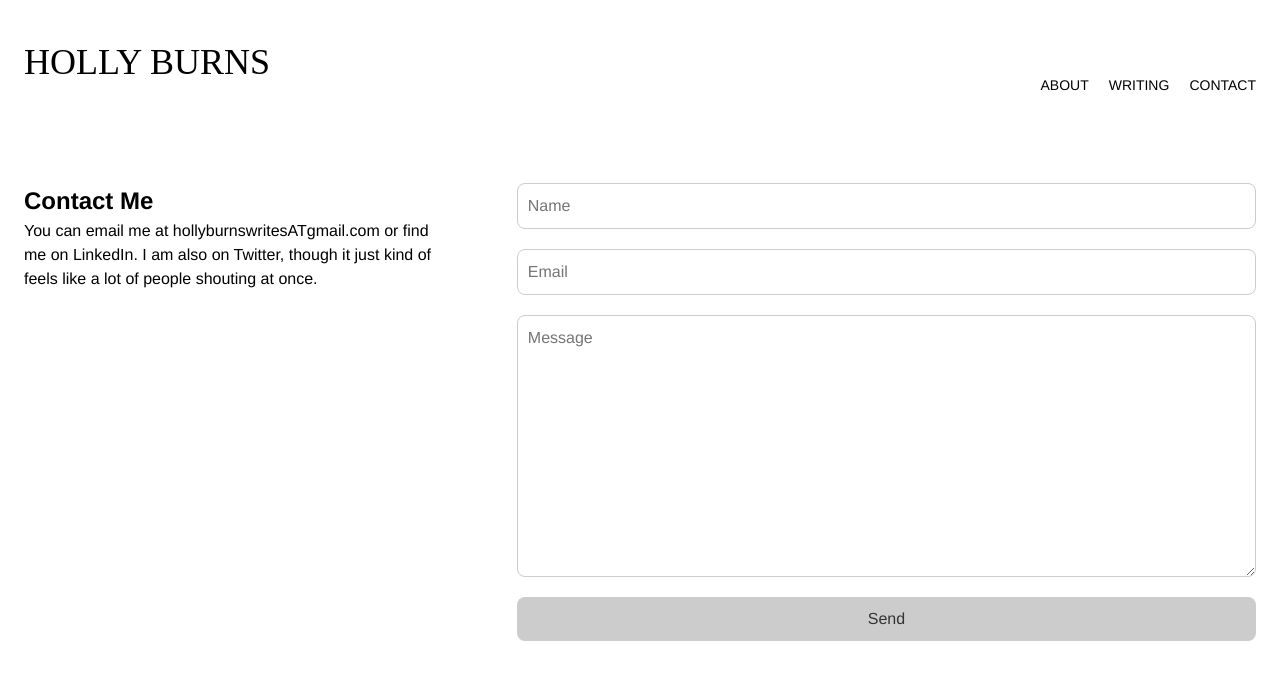
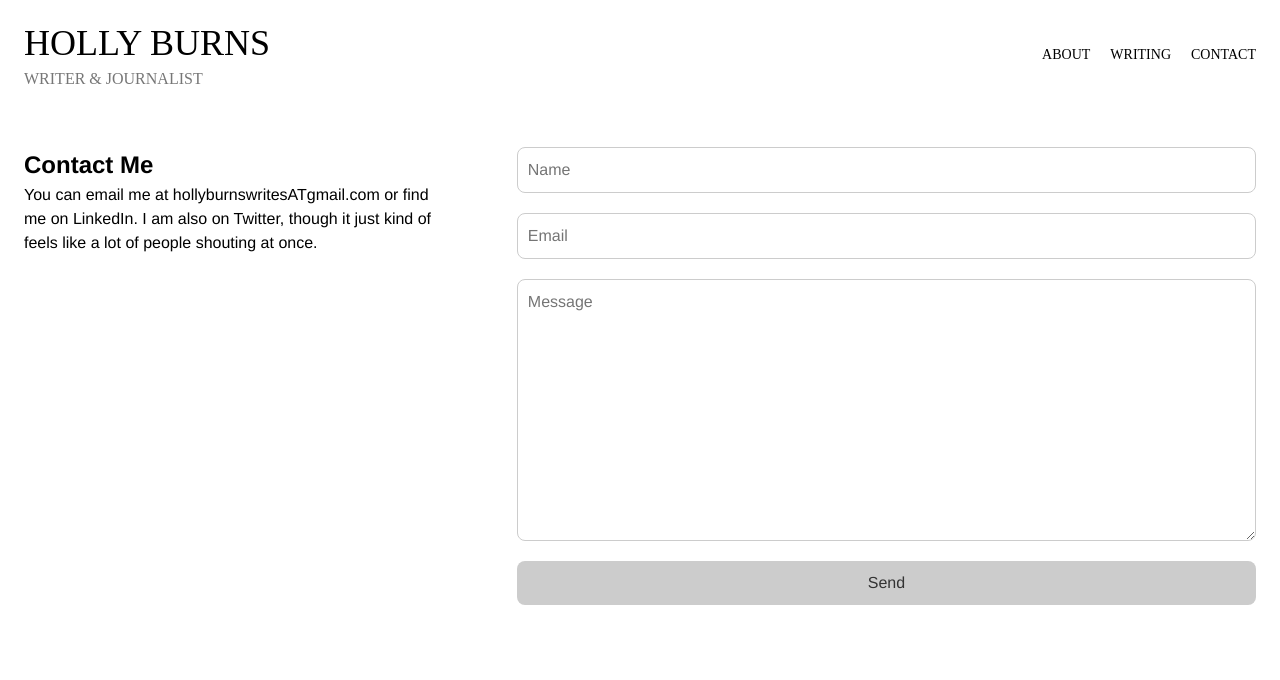
Before and after one commit to sean415/hbDotCom, a Next.js app: page /contact in a window 1280 px wide. Shown: the top 680 px of the page. Built offline with nearby package versions, Linux system fonts and the light colour scheme; a web font is replaced by a local one.

Commit message:
Fix up header and content styling

```diff
--- /dev/null
+++ b/src/components/BodyContent/body-content.tsx
@@ -0,0 +1,5 @@
+import Styles from './body-content.module.sass'
+
+export const BodyContent: React.FC = ({children}) => {
+  return <article className={Styles.bodyContent}>{children}</article>
+}
--- a/src/components/Header/Header.module.sass
+++ b/src/components/Header/Header.module.sass
@@ -5,6 +5,8 @@
   align-items: center
   background-color: rgba(255,255,255,0.9)
   padding: 15px 24px 20px
+  font-family: apparat
+  line-height: 1
   .backdrop
     background-color: #fff
     position: absolute
@@ -20,13 +22,19 @@
 
 .title
   font-size: 20px
-  font-family: apparat
   font-weight: 400
   text-transform: uppercase
   z-index: 2
+  margin-bottom: 10px
   @media (min-width: 660px)
     font-size: 36px
-
+.subtitle
+  font-size: 12px
+  font-weight: 300
+  color: #777
+  text-transform: uppercase
+  @media (min-width: 660px)
+    font-size: 16px
 
 .navigation
   position: absolute
@@ -79,6 +87,7 @@
     height: auto
     visibility: visible
     margin-top: 0
+    padding-top: 0
 
 .menuToggle
   position: relative
--- a/src/components/Header/Header.tsx
+++ b/src/components/Header/Header.tsx
@@ -6,7 +6,10 @@ export const Header = () => {
   const [ menuToggled, setMenuToggled ] = useState(false);
   return (
     <header className={`${Styles.header} ${!!menuToggled ? Styles.menuActive : 'false'}`}>
-      <h1 className={Styles.title}>Holly Burns</h1>
+      <div className={Styles.titleBlock}>
+        <h1 className={Styles.title}>Holly Burns</h1>
+        <h3 className={Styles.subtitle}>Writer &amp; Journalist</h3>
+      </div>
       <div className={Styles.menuToggle} onClick={() => setMenuToggled(!menuToggled)}></div>
       <nav className={Styles.navigation}>
         <Link href="/"><span onClick={() => { setMenuToggled(false) }}>About</span></Link>
--- a/src/components/Layout/layout.module.sass
+++ b/src/components/Layout/layout.module.sass
@@ -5,7 +5,7 @@
   font-family: "Helvetica Neue", helvetica, Arial, sans-serif
   display: flex
   flex-direction: column
-  gap: 40px
+  gap: 1em
   padding-top: 10px
   header
     position: sticky
--- a/src/styles/index.module.sass
+++ b/src/styles/index.module.sass
@@ -5,14 +5,17 @@
     flex-direction: row
 .content
   flex: 1
+
 .profileImageWrapper
   display: block
   padding: 5px
   background: #fff
   box-shadow: 0 2px 2px rgba(0,0,0, 0.4)
   height: auto
+  margin: 0 30px
   @media (min-width: 660px)
     margin-left: 48px
+    margin-right: 0
     margin-bottom: 24px
     width: 100%
     max-width: 250px
```
Also changed, not shown: src/components/BodyContent/body-content.module.sass (added, +13 -0 lines), src/pages/index.tsx (+5 -2 lines).
